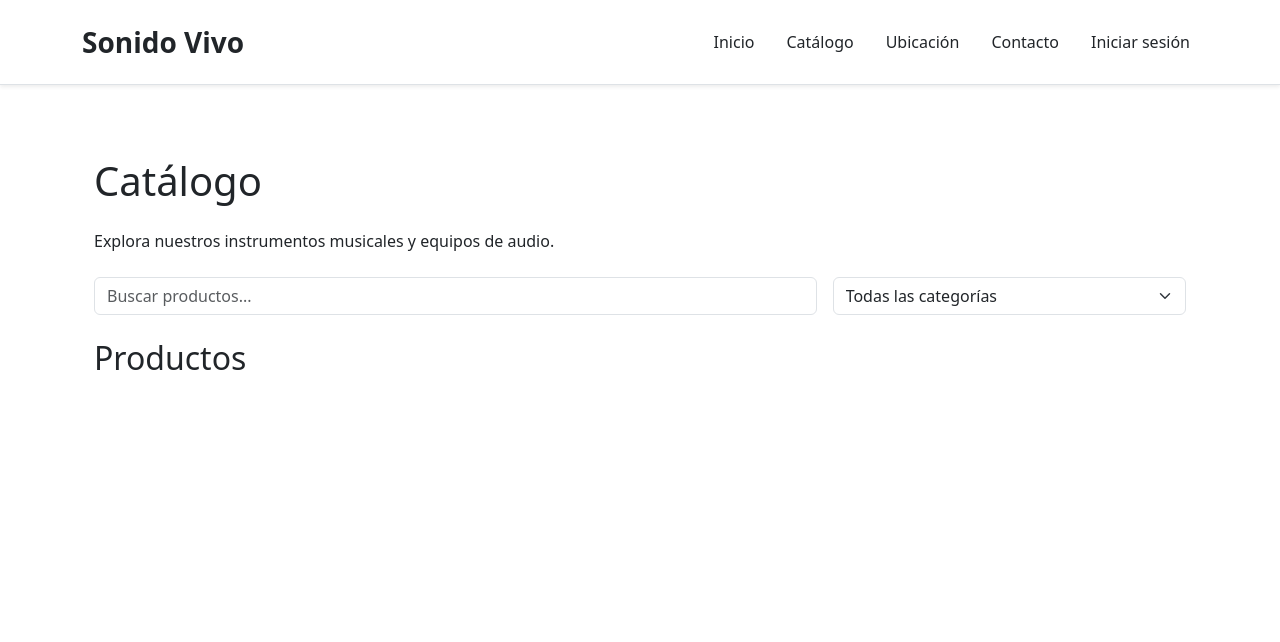
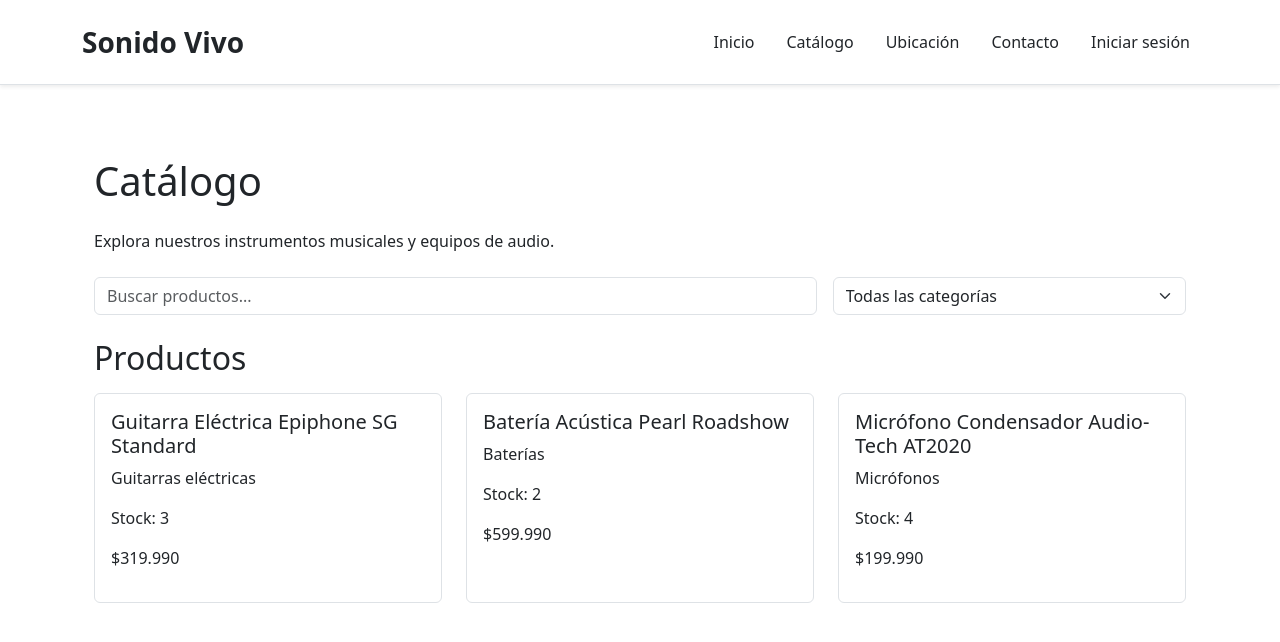
Before and after one commit to rrrbbb20/proyecto-sonido-vivo-02, a React (Vite) app: page /catalogo in a window 1280 px wide. Shown: the top 642 px of the page. Built offline with nearby package versions, Linux system fonts and the light colour scheme.

Commit message:
feat: agregar productos estáticos al catálogo

```diff
--- a/src/pages/Catalogo.jsx
+++ b/src/pages/Catalogo.jsx
@@ -29,7 +29,36 @@ function Catalogo() {
         </Row>
       </Form>
 
-      <h2>Productos</h2>
+      <h2 className="mb-3">Productos</h2>
+
+      <Row className="g-4">
+        <Col xs={12} md={6} lg={4}>
+          <div className="border rounded p-3 h-100">
+            <h3 className="h5">Guitarra Eléctrica Epiphone SG Standard</h3>
+            <p>Guitarras eléctricas</p>
+            <p>Stock: 3</p>
+            <p>$319.990</p>
+          </div>
+        </Col>
+
+        <Col xs={12} md={6} lg={4}>
+          <div className="border rounded p-3 h-100">
+            <h3 className="h5">Batería Acústica Pearl Roadshow</h3>
+            <p>Baterías</p>
+            <p>Stock: 2</p>
+            <p>$599.990</p>
+          </div>
+        </Col>
+
+        <Col xs={12} md={6} lg={4}>
+          <div className="border rounded p-3 h-100">
+            <h3 className="h5">Micrófono Condensador Audio-Tech AT2020</h3>
+            <p>Micrófonos</p>
+            <p>Stock: 4</p>
+            <p>$199.990</p>
+          </div>
+        </Col>
+      </Row>
     </Container>
   );
 }
```
